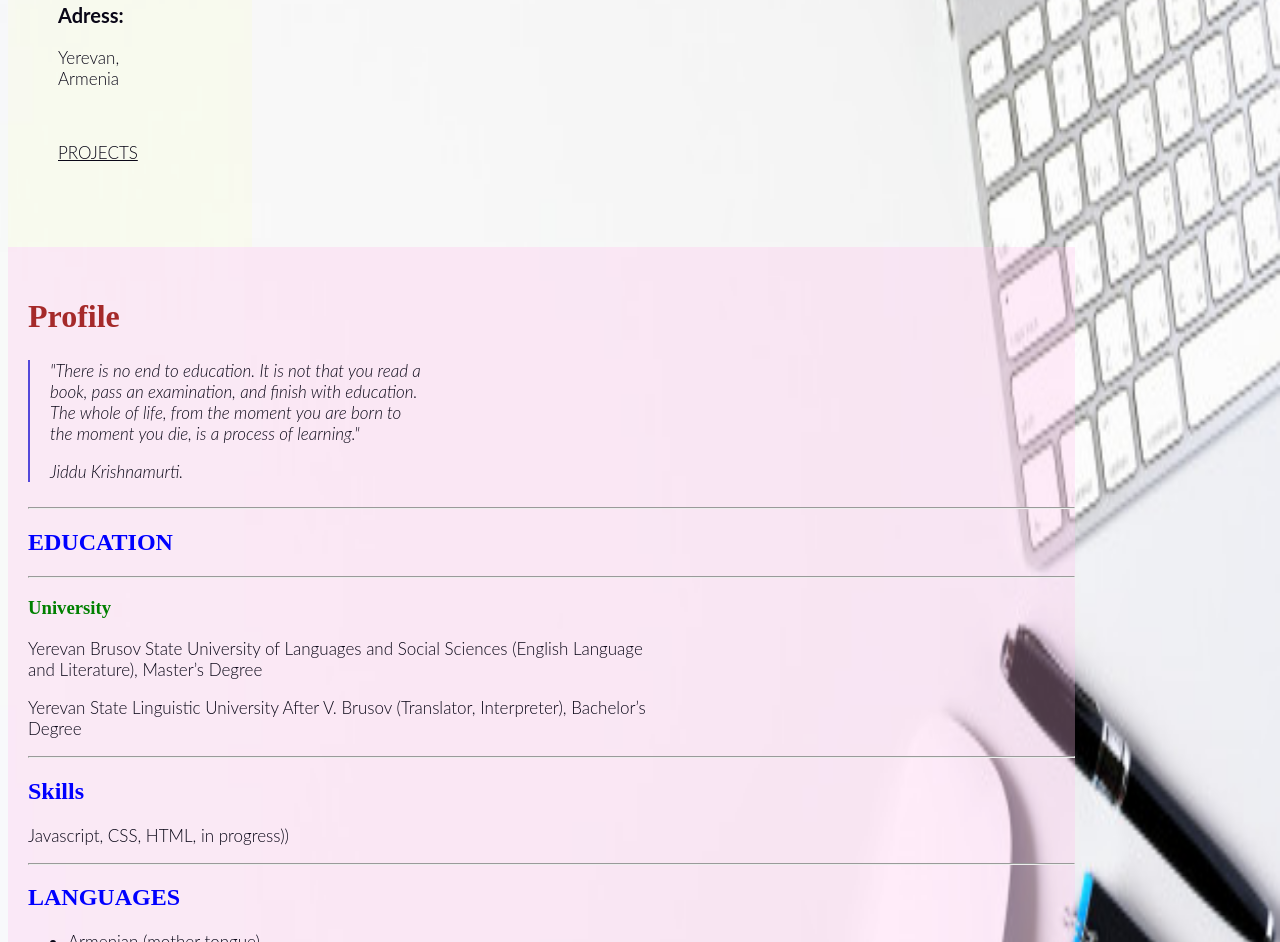
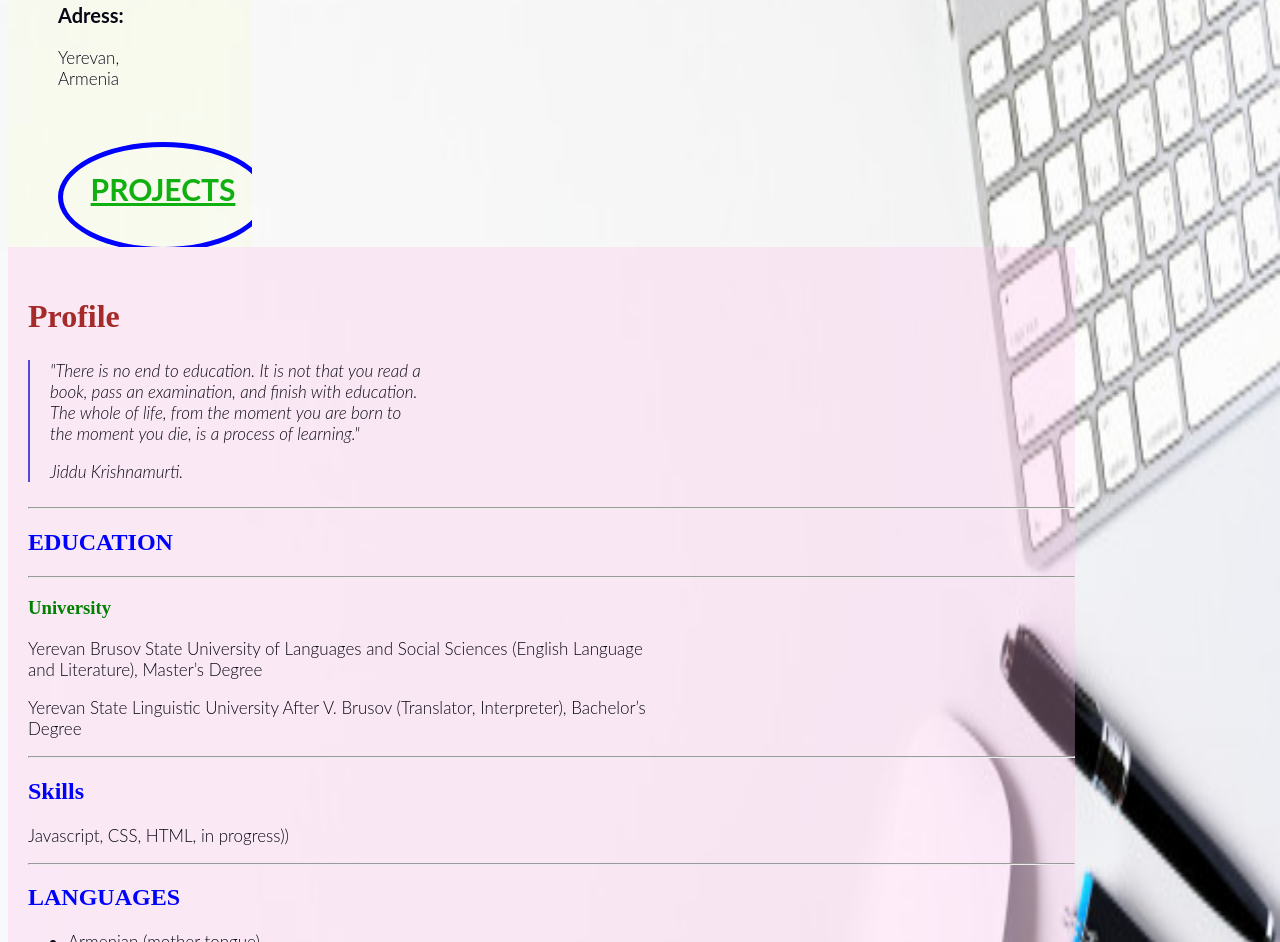
Before and after one commit to JuliaGhazaryan/JuliaGhazaryan.github.io, a plain HTML site: page index.html in a window 1280 px wide. Shown: the part 773-1715 px from the top of the page. Drawn offline with Linux system fonts and the light colour scheme.

Commit message:
Update style.css

```diff
--- a/style.css
+++ b/style.css
@@ -64,3 +64,26 @@ body {
     margin-bottom: -10px;
 
   }
+
+ .projects{
+    border-radius: 50%;
+    border: 5px solid blue;
+    width: 200px;
+    height: 100px;
+    text-align: center;
+    font-size:  60px ;
+
+  }
+
+  a:hover {
+    color: hotpink;
+  }
+  .prj{
+    font-size: 30px;
+    font-weight: bold;
+    color: rgb(15, 176, 15);
+  }
+
+  .contact{
+    color: blue;
+  }
```
